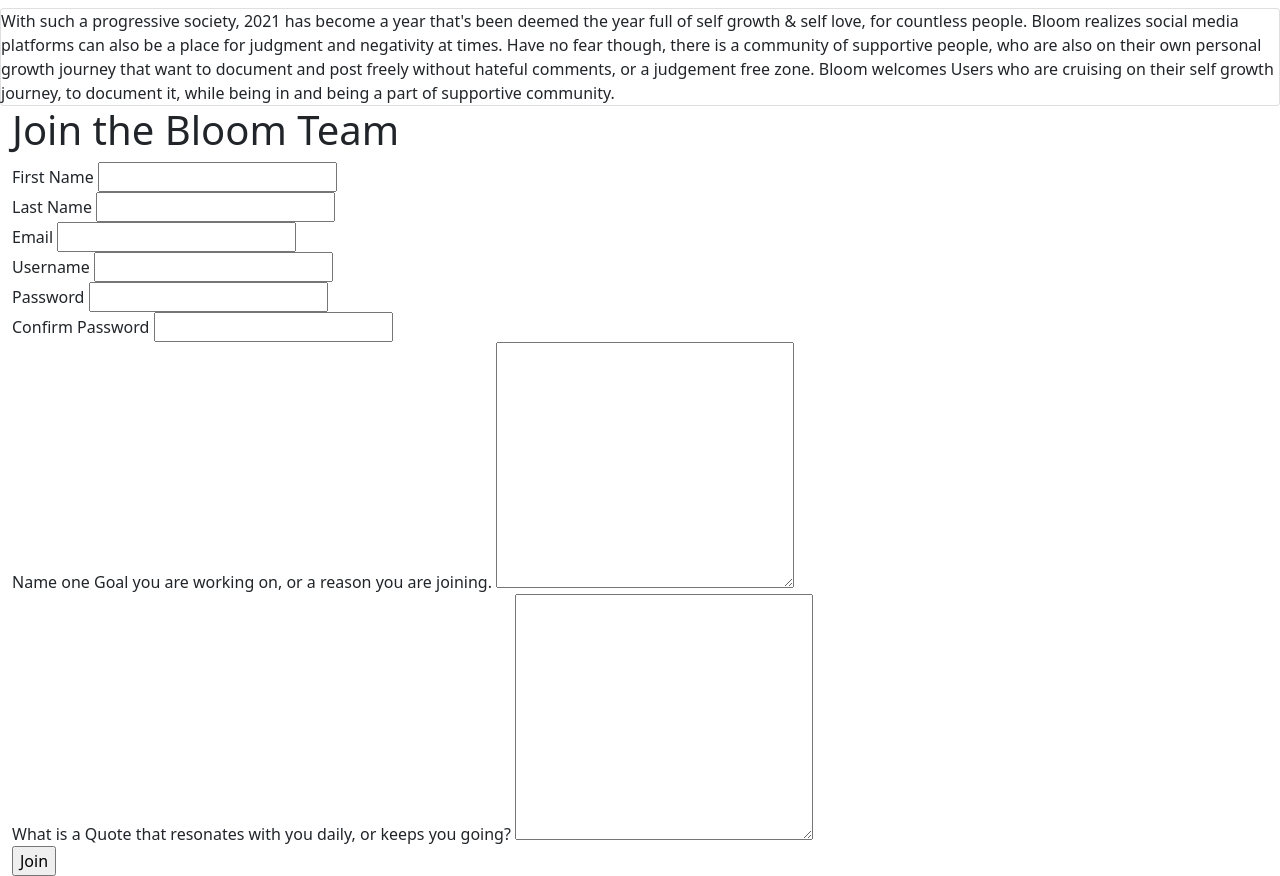
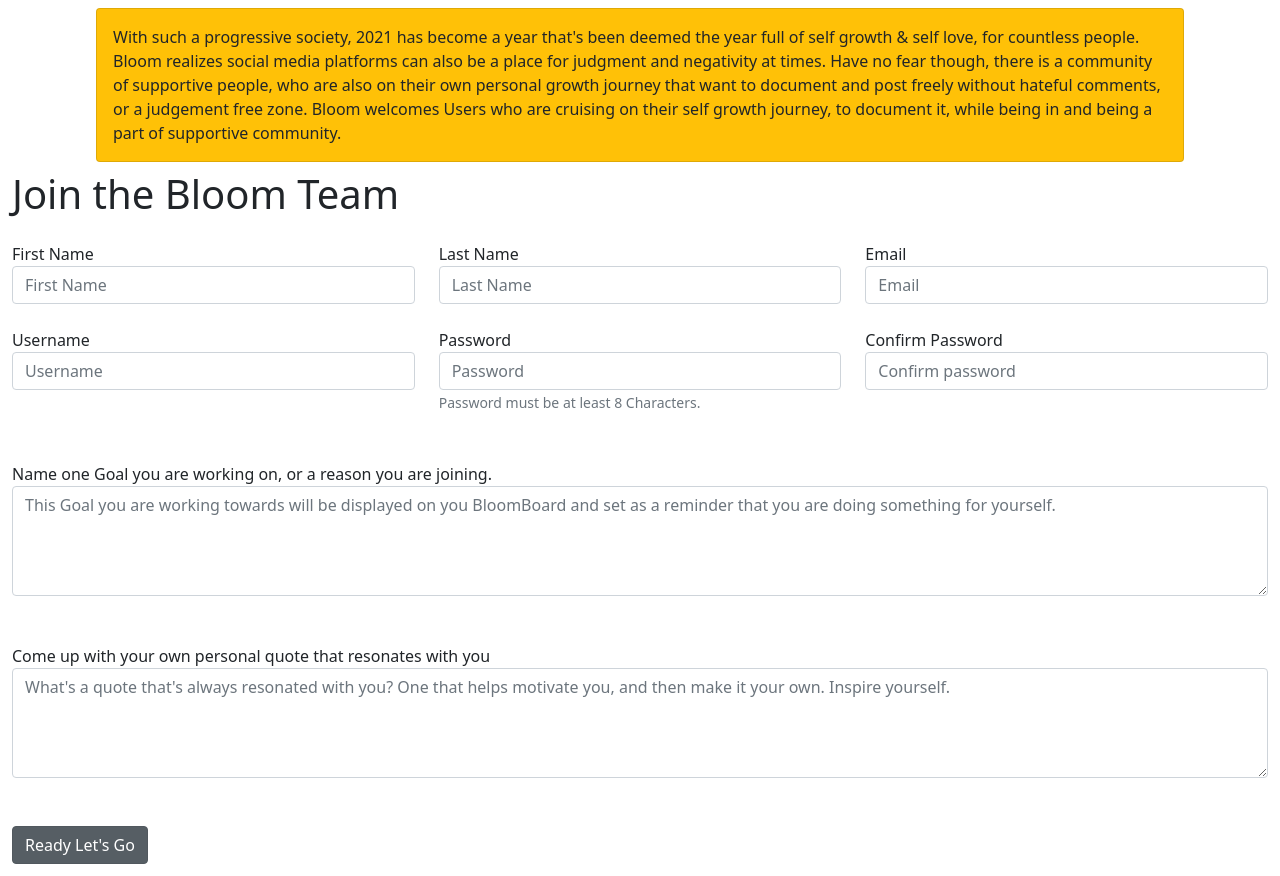
Before and after one commit to carolynttnguyen/Bloom-solo-project, a Django app: page /register in a window 1280 px wide. Run offline with Django 3.2, Linux system fonts and the light colour scheme.

Commit message:
valdiations for log & reg, wireframe for dashboard

```diff
--- a/blossom_app/templates/register.html
+++ b/blossom_app/templates/register.html
@@ -1,21 +1,17 @@
 <!DOCTYPE html>
 <html lang="en">
+
 <head>
   <meta charset="UTF-8" />
   <meta http-equiv="X-UA-Compatible" content="IE=edge" />
   <meta name="viewport" content="width=device-width, initial-scale=1.0" />
-    <link
-      href="https://cdn.jsdelivr.net/npm/bootstrap@5.0.0-beta2/dist/css/bootstrap.min.css"
-      rel="stylesheet"
-      integrity="sha384-BmbxuPwQa2lc/FVzBcNJ7UAyJxM6wuqIj61tLrc4wSX0szH/Ev+nYRRuWlolflfl"
-      crossorigin="anonymous"
-    />
+  <link href="https://cdn.jsdelivr.net/npm/bootstrap@5.0.0-beta2/dist/css/bootstrap.min.css" rel="stylesheet"
+    integrity="sha384-BmbxuPwQa2lc/FVzBcNJ7UAyJxM6wuqIj61tLrc4wSX0szH/Ev+nYRRuWlolflfl" crossorigin="anonymous" />
   <title>Register</title>
 </head>
 
 <body>
-    <h2 class="display-5"></h2>
-    <header class="card">
+  <header class="card d-flex p-3 mt-2 mx-auto  bg-warning" style="width: 85%">
     <div>
       With such a progressive society, 2021 has become a year that's been
       deemed the year full of self growth & self love, for countless people.
@@ -31,54 +27,90 @@
 
   <!-- container for user info  -->
   <div class="container-fluid">
-      <h4 class="display-6">Join the Bloom Team</h4>
+    <h4 class="display-6 mt-2 mx-auto">Join the Bloom Team</h4>
 
+    <!-- errors message -->
+    {% if messages %}
+    <ul>
+      {% for message in messages%}
+      <li {% if messages.tags %} class="{{messages.tags}}" {% endif %}>
+        {{message}}
+      </li>
+      {% endfor %}
+    </ul>
+    {% endif %}
+
+    <!-- registration form -->
     <form action="/create_user" method="post">
       {% csrf_token %}
+      <!-- start of row 1 -->
+      <div class="row my-4">
 
-        <div class="col-sm">
+        <div class="form-group col col-md-4">
           <label for="first-name">First Name</label>
-          <input type="text" name="first-name" />
+          <input class="form-control" placeholder="First Name" type="text" name="first_name" />
         </div>
 
-        <div class="col-sm">
+        <div class="form-group col col-md-4">
           <label for="last-name">Last Name</label>
-          <input type="text" name="last-name" />
-        </div>
-
-        <div class="col-sm">
-          <label for="email">Email</label>
-          <input type="email" name="email" />
-        </div>
-
-        <div class="col-sm">
-          <label for="username">Username</label>
-          <input type="username" name="username" />
-        </div>
-
-        <div class="col-sm">
-          <label for="pw">Password</label>
-          <input type="password" name="password" />
-        </div>
-
-        <div class="col-sm">
-            <label for="confirm-pw">Confirm Password</label>
-            <input type="password" name="confirm-pw" />
+          <input class="form-control" placeholder="Last Name" type="text" name="last_name" />
         </div>
 
 
-        <div class="col">
-          <label for="reason">Name one Goal you are working on, or a reason you are joining.</label>
-          <textarea name="reason" cols="30" rows="10"></textarea>
+        <div class="form-group col col-md-4">
+          <label for="email">Email</label>
+          <input  class="form-control" placeholder="Email" type="email" name="email"/>
         </div>
 
-        <div class="col">
-            <label for="reason">What is a Quote that resonates with you daily, or keeps you going?</label>
-            <textarea name="quote" cols="30" rows="10"></textarea>
+      </div>
+      <!-- end of row 1 -->
+
+      <!-- start of row 2 -->
+      <div class="row my-6">
+
+        <div class="form-group col col-md-4">
+          <label for="username">Username</label>
+          <input class="form-control" placeholder="Username" type="username" name="username" />
         </div>
 
-        <input type="button" value="Join" />
+        <div class="form-group col col-md-4">
+          <label for="pw">Password</label>
+          <input class="form-control" placeholder="Password" type="password" name="password" />
+          <small class="form-text text-muted">Password must be at least 8 Characters.</small>
+        </div>
+
+        <div class="form-group col col-md-4">
+          <label for="confirm-pw">Confirm Password</label>
+          <input class="form-control" placeholder="Confirm password" type="password" name="confirm_pw" />
+        </div>
+
+      </div>
+      <!-- end of row 2 -->
+
+      <!-- start of row 3 -->
+      <div class="row my-5">
+        <div class="form-group col mx-auto">
+          <label for="reason">Name one Goal you are working on, or a reason you are joining.</label>
+          <textarea class="form-control" rows="4" placeholder="This Goal you are working towards will be displayed on you BloomBoard and set as a reminder that you are doing something for yourself." name="reasons" cols="30" rows="10"></textarea>
+        </div>
+
+      </div>
+      <!-- end of row 3 -->
+
+      <!-- start of row 4 -->
+      <div class="row my-5">
+        <div class="form-group col mx-auto">
+          <label for="personal_quote">Come up with your own personal quote that resonates with you</label>
+          <textarea class="form-control" rows="4" placeholder="What's a quote that's always resonated with you? One that helps motivate you, and then make it your own. Inspire yourself." name="personal_quote" cols="30" rows="10"></textarea>
+        </div>
+
+      </div>
+      <!-- end of row 4 -->
+
+      <input type="submit" class="btn btn-secondary active" value="Ready Let's Go" />
+
     </form>
   </div>
 </body>
+
 </html>
--- a/blossom_app/urls.py
+++ b/blossom_app/urls.py
@@ -10,7 +10,7 @@
     path('checklist', views.show_checklist),
     path('user_rules', views.rules),
     path('journal_entry', views.journal_entry),
-    path('quote', views.quote),
-    path('flick', views.flick),
+    path('create_quote', views.create_quote),
+    path('post_pic', views.post_pic),
     path('logout', views.logout)
 ]
--- a/blossom_app/views.py
+++ b/blossom_app/views.py
@@ -1,21 +1,89 @@
 from django.shortcuts import render, redirect
-# from .models import *
+from django.contrib import messages
+from .models import *
 
-# Create your views here.
 def index(request):
     return render(request, 'login.html')
 
 def register(request):
     return render(request, 'register.html')
 
-def login (request):
-    pass
+def login(request):
+    if "user_id" in request.session:
+        redirect('/bloomboard')
+    if request.method=='POST':
+        login_errors = Users.objects.LoginValidator(request.POST)
+        # validate input
+        if login_errors:
+            for error in login_errors:
+                messages.error(request, login_errors[error])
+            return redirect('/')
+
+        logged_user = Users.objects.filter(username=request.POST['log_username'])
+        # check if user email is DB
+        if logged_user:
+            logged_user=logged_user[0]
+            if bcrypt.checkpw(request.POST['log_password'].encode(), logged_user.password.encode()):
+                request.session['user_id']= logged_user.id
+                # logged_user = request.session['user_id']
+                request.session['username']= logged_user.username
+            return redirect('/bloomboard')
+    return redirect('/')
+
 
 def create_user(request):
-    pass
+    if request.method =='POST':
+        errors = Users.objects.RegistrationValidator(request.POST)
+        # validate input
+        if errors:
+            for error in errors:
+                messages.error(request, errors[error])
+            return redirect('/register')
+
+        # check is user email already exist
+        existing_user_list = Users.objects.filter(email=request.POST['email'])
+
+        if len(existing_user_list) > 0 :
+            messages.error(request, 'Email already exist. Try using another Email Address.')
+            return redirect('/register')
+
+        # Create user
+        user_pw = request.POST['password']
+        hash_pw = bcrypt.hashpw(user_pw.encode(), bcrypt.gensalt()).decode()
+        print(hash_pw)
+
+        new_user = Users.objects.create(
+            first_name = request.POST['first_name'],
+            last_name = request.POST['last_name'],
+            username = request.POST['username'],
+            email = request.POST['email'],
+            password = hash_pw,
+            reasons = request.POST['reasons'],
+            personal_quote = request.POST['personal_quote']
+        )
+
+        # set session data
+        request.session['user_id']= new_user.id
+        # current_user = request.session['user_id']
+        request.session['username'] = new_user.username
+        return redirect('/bloomboard')
+
 
 def show_bloomboard(request):
-    return render(request, 'bloomboard.html')
+    # fetch User's personal data - reason, quote, post
+    current_user = Users.objects.get(id=request.session['user_id'])
+
+    # fetch user's friends data- all post
+    context = {
+        'current_user': current_user,
+    }
+    return render(request, 'bloomboard.html', context)
+
+
+
+
+
+
 
 def show_checklist(request):
     pass
@@ -26,10 +94,10 @@
 def journal_entry(request):
     pass
 
-def quote(request):
+def create_quote(request):
     pass
 
-def flick(request):
+def post_pic(request):
     pass
 
 def logout(request):
```
Also changed, not shown: blossom_app/models.py (+19 -9 lines), blossom_app/templates/bloomboard.html (+29 -67 lines), blossom_app/templates/login.html (+16 -5 lines), db.sqlite3. Lines whose indentation alone changed are shown as unchanged.
